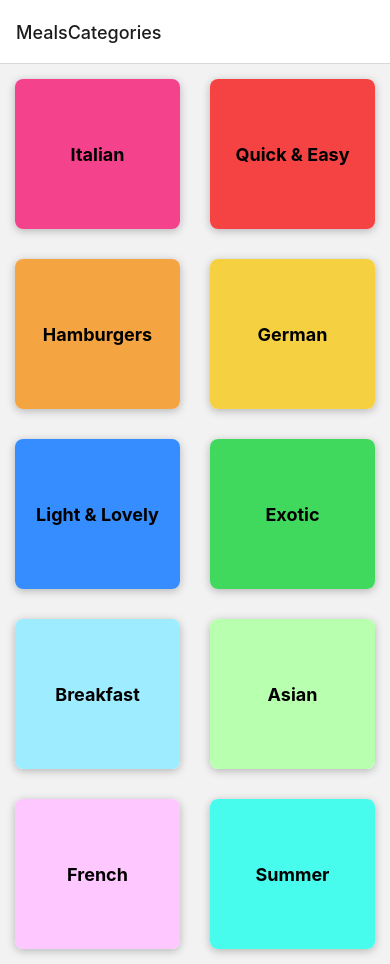
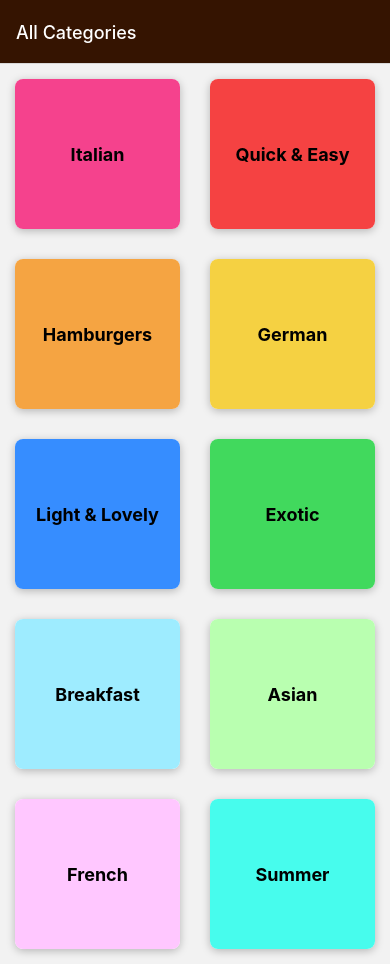
Before and after one commit to jsidd06/food-app, a React Native app: screen / in a window 390 px wide. Built offline with nearby package versions, Linux system fonts and the light colour scheme.

Commit message:
add navigation title using react native or background color is not set as some screen

```diff
--- a/App.js
+++ b/App.js
@@ -10,11 +10,36 @@
 export default function App() {
   return (
     <>
-      <StatusBar style="dark" />
+      <StatusBar style="light" />
       <NavigationContainer>
-        <Stack.Navigator>
-          <Stack.Screen name="MealsCategories" component={CategoryScreen} />
-          <Stack.Screen name="MealsOverview" component={MealsOverviewScreen} />
+        <Stack.Navigator
+          screenOptions={{
+            headerStyle: {
+              backgroundColor: "#351401",
+            },
+            headerTintColor: "white",
+            contentStyle: {
+              backgroundColor: "#3f2f25",
+            },
+          }}
+        >
+          <Stack.Screen
+            name="MealsCategories"
+            component={CategoryScreen}
+            options={{
+              title: "All Categories",
+            }}
+          />
+          <Stack.Screen
+            name="MealsOverview"
+            component={MealsOverviewScreen}
+            // options={({ route, navigation }) => {
+            //   const catId = route.params.categoryId;
+            //   return {
+            //     title: catId,
+            //   };
+            // }}
+          />
         </Stack.Navigator>
       </NavigationContainer>
     </>
--- a/screens/MealsOverviewScreen.js
+++ b/screens/MealsOverviewScreen.js
@@ -1,13 +1,23 @@
 import { View, Text, StyleSheet, FlatList } from "react-native";
 import MealItem from "../components/MealItem";
-import { MEALS } from "../data/dummy-data";
+import { useLayoutEffect } from "react";
+import { MEALS, CATEGORIES } from "../data/dummy-data";
 
-function MealsOverviewScreen({ route }) {
+function MealsOverviewScreen({ route, navigation }) {
   const catId = route.params.categoryId;
 
   const displayedMeals = MEALS.filter(
     (meal) => meal.categoryIds.indexOf(catId) >= 0
   );
+
+  useLayoutEffect(() => {
+    const categoryTitle = CATEGORIES.find(
+      (category) => category.id === catId
+    ).title;
+    navigation.setOptions({
+      title: categoryTitle,
+    });
+  }, [catId, navigation]);
 
   function renderMealsItem(itemData) {
     const item = itemData.item;
```
